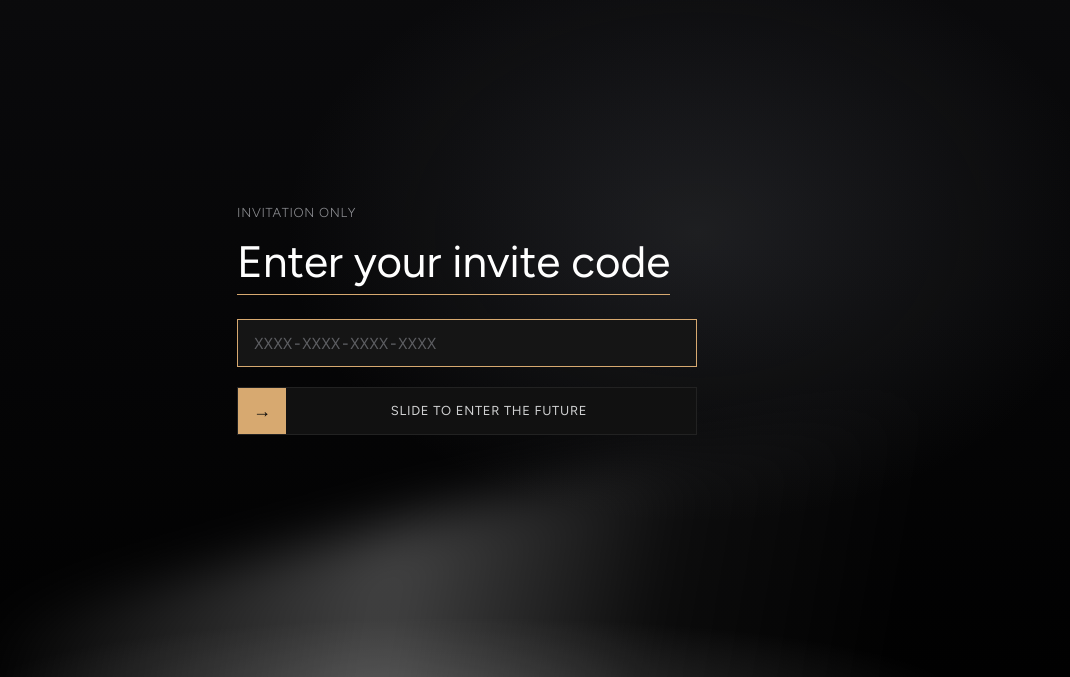
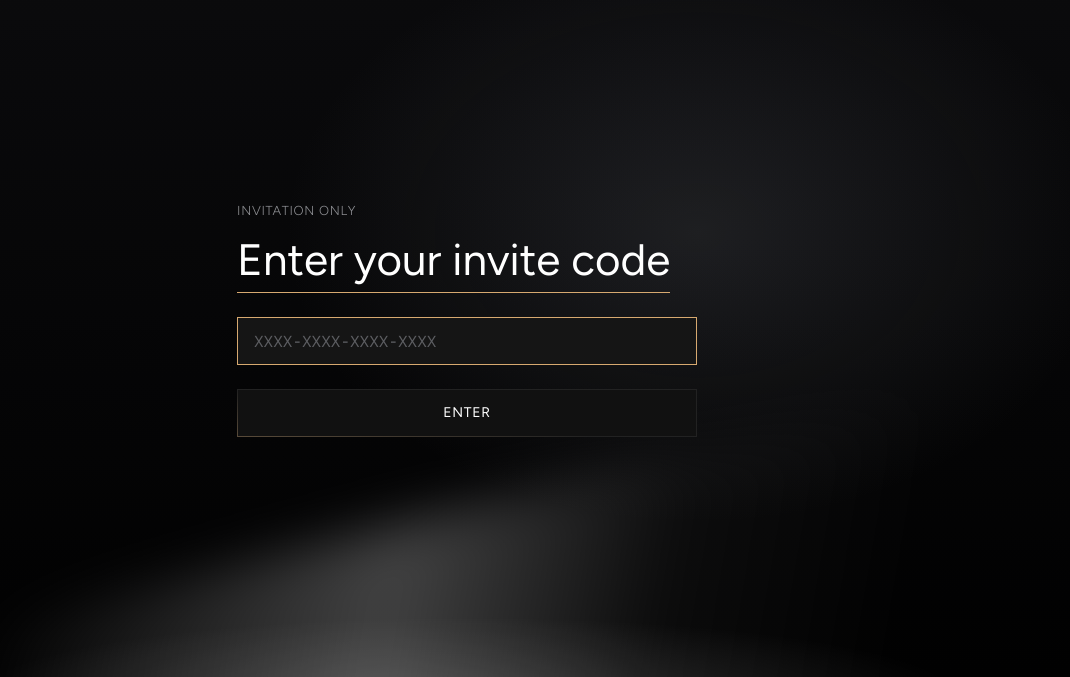
Before and after one commit to Growtheworldtogether/lets-fly, a Laravel app: page / in a window 1280 px wide. Shown: the part 56-733 px from the top of the page, without its empty margins (173-1243 px from the left). Run offline with Laravel 12, Linux system fonts and the light colour scheme; data that the repository does not hold is empty; parts of the project's set-up code (start-up, migrations or seed data) failed here and were passed over.

Commit message:
Gate: replace slide-to-enter with an Enter button
Co-Authored-By: Claude Sonnet 5.5 <noreply@anthropic.com>
Claude-Session: https://claude.ai/code/session_01BbpThuGCFGRji7S9sW8HB3

```diff
--- a/public/css/pioneer.css
+++ b/public/css/pioneer.css
@@ -100,15 +100,7 @@ a.btn.solid{display:inline-flex;width:auto}
 .inline-form .btn.solid{width:auto}
 .toast{border-color:#2a2a2d}.toast.bad{border-color:#7a2d2d}
 .imp{background:#0f0f10;color:var(--body);border-bottom:1px solid #2a2a2d}.imp .link{color:#fff}
-.slide{position:relative;height:48px;margin-top:20px;border:1px solid #3a3a3d;border-radius:4px;background:#0f0f10;overflow:hidden;user-select:none;touch-action:none;--fill:0px}
-.slide::before{content:'';position:absolute;left:0;top:0;bottom:0;width:var(--fill);background:#16130e}
-.slide-label{position:absolute;inset:0;display:flex;align-items:center;justify-content:center;padding-left:44px;font-size:14px;letter-spacing:1px;text-transform:uppercase;color:#d0d1d2;pointer-events:none}
-.slide-handle{position:absolute;left:0;top:0;bottom:0;width:48px;border:0;border-radius:3px;background:var(--gold);color:#0b0b0b;font-size:18px;cursor:grab;display:flex;align-items:center;justify-content:center;touch-action:none}
-.slide-handle:active{cursor:grabbing}.slide.back .slide-handle{transition:transform .25s ease}.slide.back::before{transition:width .25s ease}
-.slide-handle:focus-visible{outline:2px solid #fff;outline-offset:-4px}
-.slide.done .slide-label{color:#fff}
 .shake{animation:shake .4s}@keyframes shake{25%{transform:translateX(-5px)}75%{transform:translateX(5px)}}
-@media(prefers-reduced-motion:reduce){.slide.back .slide-handle,.slide.back::before,.shake{transition:none;animation:none}}
 .kv{display:grid;grid-template-columns:180px 1fr;gap:8px 16px;margin:12px 0}.kv dt{color:#8e8f93;font-size:13px}.kv dd{margin:0}
 
 /* ===== Layout: sticky header, mobile drawer, full-size controls ===== */
@@ -299,7 +291,6 @@ main.bleed{display:block;padding:0;min-height:0}
 @media(min-width:861px){.v-end .btn{height:64px;min-width:320px;padding:12px 24px;font-size:24px;letter-spacing:1.26px;line-height:28px}}
 @media(max-width:860px){.v-cta{gap:8px}.v-cta .btn,.v-cta .btn.solid{min-width:140px;flex:1 1 140px;max-width:200px}}
 .drawer form .btn{min-width:0;width:100%}
-.slide{border-radius:0}
 .v-cta .btn,.v-end .btn{margin:0}
 .v-cta{align-items:flex-start}
 
@@ -441,9 +432,6 @@ select.field{padding-right:12px}
 .toast.bad{border-color:#7a2d2d}
 .kv dt{font-size:13px;letter-spacing:.7px;text-transform:uppercase}
 .foot{font-size:12px;line-height:18px;font-weight:300}
-.slide{height:48px;background:#111;border:1px solid #222;border-radius:0}
-.slide-label{font-size:13px;letter-spacing:.7px;font-weight:400}
-.slide-handle{border-radius:0;width:48px}
 .imp{font-size:14px;line-height:20px}
 
 /* code, sign-in, claim and reset pages: the lit studio from the vehicle page */
@@ -593,3 +581,5 @@ body.menu-open .totop{display:none}
 .escrow-panel .acts{display:grid;gap:20px;margin-top:20px}
 .escrow-panel form.stack-form{display:grid;gap:8px;max-width:520px}
 .escrow-panel .btn{width:auto;margin:0}
+
+@media(prefers-reduced-motion:reduce){.shake{animation:none}}
--- a/resources/views/auth/gate.blade.php
+++ b/resources/views/auth/gate.blade.php
@@ -7,32 +7,7 @@
   <form method="post" action="{{ route('gate.enter') }}" autocomplete="off" id="gate-form">@csrf
     <label class="sr" for="code">Invite code</label>
     <input id="code" name="code" class="field mono" placeholder="XXXX-XXXX-XXXX-XXXX" required autofocus maxlength="40" spellcheck="false" autocapitalize="characters">
-    <noscript><button class="btn solid" type="submit">Continue</button></noscript>
-    <div class="slide" id="slide" hidden>
-      <span class="slide-label">Slide to enter the future</span>
-      <button type="button" class="slide-handle" id="slide-handle" aria-label="Slide to enter the future. Press Enter to submit instead."><span aria-hidden="true">&rarr;</span></button>
-    </div>
+    <button class="btn solid" type="submit">Enter</button>
   </form>
 </section>
-<script>
-(function () {
-  var form = document.getElementById('gate-form'), slide = document.getElementById('slide'), handle = document.getElementById('slide-handle'), input = document.getElementById('code');
-  slide.hidden = false;
-  var dragging = false, startX = 0, pos = 0, max = 0, done = false;
-  function limits() { max = slide.clientWidth - handle.offsetWidth - 2; }
-  function move(x) { pos = Math.max(0, Math.min(max, x)); handle.style.transform = 'translateX(' + pos + 'px)'; slide.style.setProperty('--fill', (pos + handle.offsetWidth) + 'px'); }
-  function submit() {
-    if (done) return;
-    if (!input.value.trim()) { input.focus(); input.classList.add('shake'); setTimeout(function () { input.classList.remove('shake'); }, 400); reset(); return; }
-    done = true; move(max); slide.classList.add('done'); form.submit();
-  }
-  function reset() { slide.classList.add('back'); move(0); setTimeout(function () { slide.classList.remove('back'); }, 250); }
-  handle.addEventListener('pointerdown', function (e) { if (done) return; limits(); dragging = true; startX = e.clientX - pos; handle.setPointerCapture(e.pointerId); slide.classList.remove('back'); e.preventDefault(); });
-  handle.addEventListener('pointermove', function (e) { if (dragging) move(e.clientX - startX); });
-  function end() { if (!dragging) return; dragging = false; if (pos >= max * 0.92) submit(); else reset(); }
-  handle.addEventListener('pointerup', end); handle.addEventListener('pointercancel', end);
-  handle.addEventListener('keydown', function (e) { if (e.key === 'Enter' || e.key === ' ') { e.preventDefault(); limits(); submit(); } });
-  window.addEventListener('resize', function () { limits(); if (!done) move(0); });
-})();
-</script>
 @endsection
```
